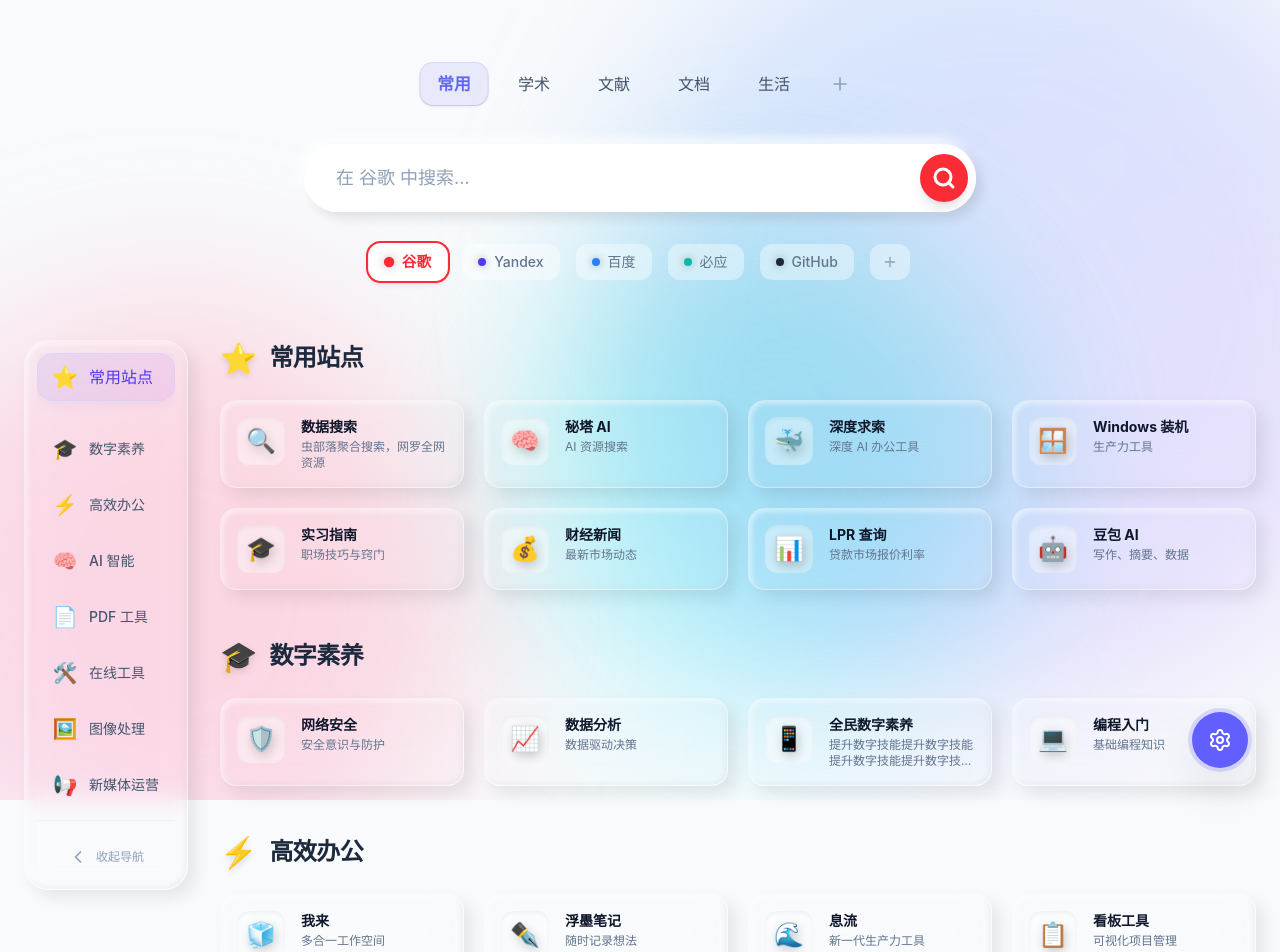
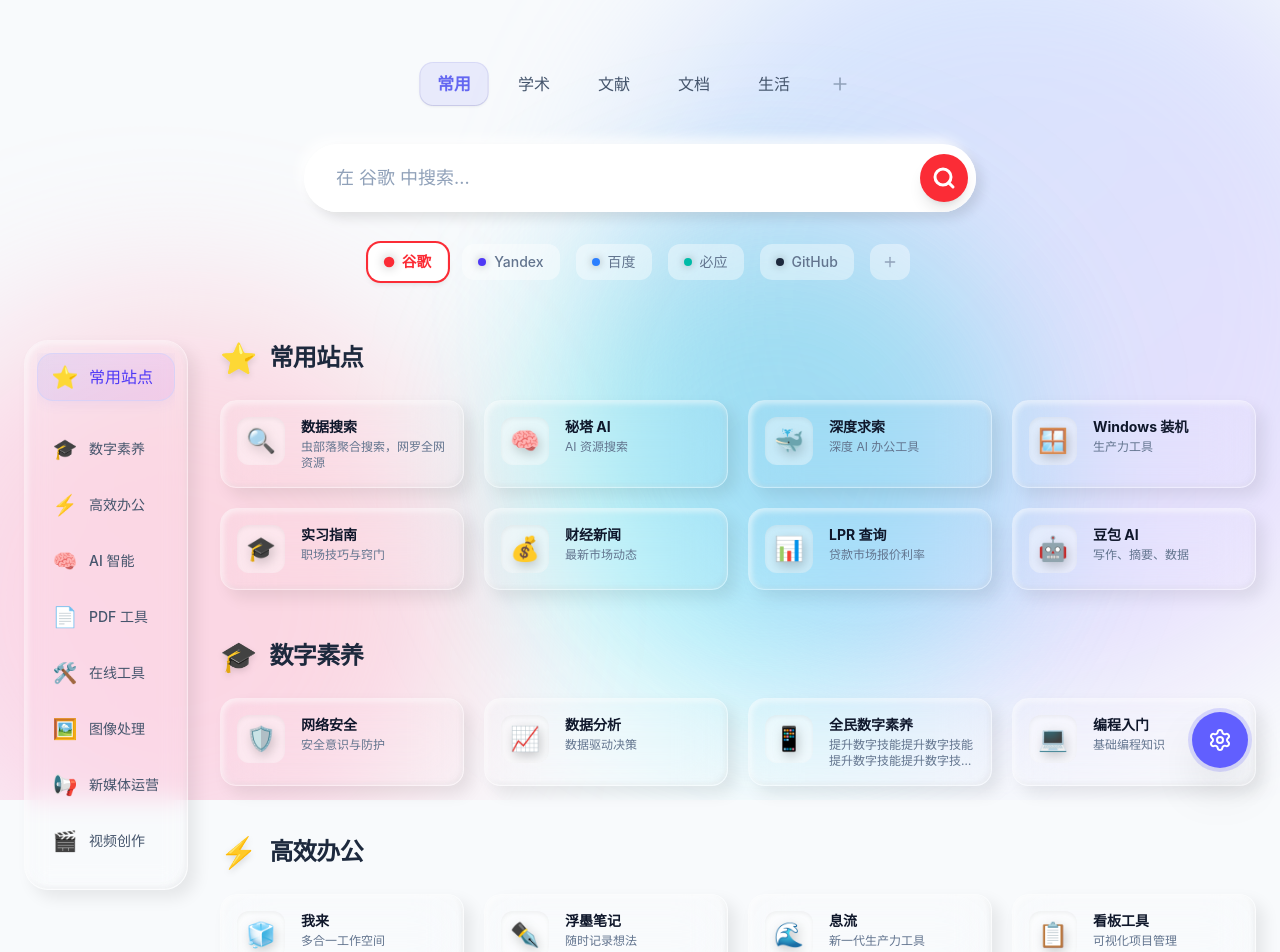
Before and after one commit to mkbkakwk/MyNav, a React (Vite) app: page / in a window 1280 px wide. Shown: the top 952 px of the page. Built offline with nearby package versions, Linux system fonts and the light colour scheme.

Commit message:
feat(sidebar): 移除收起导航功能,侧边栏固定展开

```diff
--- a/src/App.tsx
+++ b/src/App.tsx
@@ -152,7 +152,6 @@ const App: React.FC = () => {
 
   // Sort Mode State
   const [isSortMode, setIsSortMode] = useState(false);
-  const [isCollapsed, setIsCollapsed] = useState(false);
   const [activeId, setActiveId] = useState<string | null>(null);
   const [draggedWidth, setDraggedWidth] = useState<number | null>(null);
 
@@ -171,7 +170,6 @@ const App: React.FC = () => {
 
   // Dynamic layout calculations
   const sidebarExpandedWidth = 256;
-  const sidebarCollapsedWidth = 80;
   const cardWidth = 260;
   const minGap = 20;
   const padding = 48; // px-6 * 2
@@ -187,8 +185,8 @@ const App: React.FC = () => {
   const gridWidthAtMinGap = numCols * cardWidth + (numCols - 1) * minGap;
   const containerMaxWidth = Math.max(usableWidth, gridWidthAtMinGap + sidebarExpandedWidth + sidebarToGridGap + padding);
 
-  // Rule 3: Calculate dynamic gap to keep column count same when sidebar collapses
-  const currentSidebarWidth = isCollapsed ? sidebarCollapsedWidth : sidebarExpandedWidth;
+  // Rule 3: Calculate dynamic gap based on the (always expanded) sidebar width
+  const currentSidebarWidth = sidebarExpandedWidth;
   const availableGridWidth = containerMaxWidth - currentSidebarWidth - sidebarToGridGap - padding;
   const dynamicGap = numCols > 1 ? (availableGridWidth - numCols * cardWidth) / (numCols - 1) : minGap;
 
@@ -487,8 +485,6 @@ const App: React.FC = () => {
       >
         <Sidebar
           externalSections={sections}
-          isCollapsed={isCollapsed}
-          setIsCollapsed={setIsCollapsed}
         />
 
         <main className="flex-1 min-w-0 space-y-12">
--- a/src/components/Sidebar.tsx
+++ b/src/components/Sidebar.tsx
@@ -1,12 +1,9 @@
 import React, { useState, useEffect, useRef } from 'react';
-import { ChevronLeft } from 'lucide-react';
 import { smoothScrollTo } from '../utils/scroll';
 import type { SectionData } from '../types';
 
 interface SidebarViewProps {
   active: string;
-  isCollapsed: boolean;
-  setIsCollapsed: (value: boolean) => void;
   handleNavClick: (e: React.MouseEvent<HTMLAnchorElement>, id: string) => void;
   sections: SectionData[];
   indicatorStyle?: { top: number; height: number; opacity: number };
@@ -19,8 +16,6 @@ interface SidebarViewProps {
 
 const SidebarView: React.FC<SidebarViewProps> = ({
   active,
-  isCollapsed,
-  setIsCollapsed,
   handleNavClick,
   sections,
   indicatorStyle,
@@ -68,19 +63,13 @@ const SidebarView: React.FC<SidebarViewProps> = ({
                   ? 'text-indigo-600 dark:text-indigo-300'
                   : 'text-slate-600 dark:text-slate-400 hover:bg-white/60 dark:hover:bg-slate-700/60 hover:text-primary'
                   } ${index === 0 ? 'mb-6' : ''}`}
-                title={isCollapsed ? item.title : undefined}
                 tabIndex={isGhost ? -1 : 0}
               >
                 <span className={`flex items-center justify-center w-6 h-6 shrink-0 transition-transform duration-300 ${active === item.id ? 'scale-110' : 'group-hover:scale-110'}`}>
                   <span className="text-xl leading-none select-none">{item.icon}</span>
                 </span>
 
-                <span
-                  className={`whitespace-nowrap overflow-hidden transition-all duration-500 ease-[cubic-bezier(0.25,0.8,0.25,1)] ${isCollapsed
-                    ? 'max-w-0 opacity-0 ml-0'
-                    : 'max-w-[300px] opacity-100 ml-3'
-                    }`}
-                >
+                <span className="whitespace-nowrap overflow-hidden transition-all duration-500 ease-[cubic-bezier(0.25,0.8,0.25,1)] max-w-[300px] opacity-100 ml-3">
                   <span className={`block font-medium ${index === 0 ? 'text-base font-bold' : 'text-sm'}`}>
                     {item.title}
                   </span>
@@ -90,26 +79,6 @@ const SidebarView: React.FC<SidebarViewProps> = ({
           </div>
         </div>
 
-        <div className="mt-auto pt-4 border-t border-slate-200/50 dark:border-slate-700/50 w-full flex justify-center z-10 relative bg-inherit">
-          <button
-            onClick={() => setIsCollapsed(!isCollapsed)}
-            className="group flex items-center justify-center w-full py-2.5 rounded-xl text-slate-400 hover:text-slate-600 dark:hover:text-slate-200 hover:bg-white/50 dark:hover:bg-slate-800/50 transition-all duration-300"
-            tabIndex={isGhost ? -1 : 0}
-          >
-            <div className={`transition-transform duration-500 ease-[cubic-bezier(0.25,0.8,0.25,1)] ${isCollapsed ? 'rotate-180' : 'rotate-0'}`}>
-              <ChevronLeft size={20} />
-            </div>
-
-            <span
-              className={`whitespace-nowrap overflow-hidden transition-all duration-500 ease-[cubic-bezier(0.25,0.8,0.25,1)] text-xs font-medium ${isCollapsed
-                ? 'max-w-0 opacity-0 ml-0'
-                : 'max-w-[100px] opacity-100 ml-2'
-                }`}
-            >
-              收起导航
-            </span>
-          </button>
-        </div>
       </nav>
     </aside>
   );
@@ -117,11 +86,9 @@ const SidebarView: React.FC<SidebarViewProps> = ({
 
 interface SidebarProps {
   externalSections: SectionData[];
-  isCollapsed: boolean;
-  setIsCollapsed: (value: boolean) => void;
 }
 
-const Sidebar: React.FC<SidebarProps> = ({ externalSections, isCollapsed, setIsCollapsed }) => {
+const Sidebar: React.FC<SidebarProps> = ({ externalSections }) => {
   const [active, setActive] = useState(externalSections[0]?.id || 'fav');
   const [isManualScroll, setIsManualScroll] = useState(false);
   const [indicatorStyle, setIndicatorStyle] = useState({ top: 0, height: 48, opacity: 0 });
@@ -175,7 +142,7 @@ const Sidebar: React.FC<SidebarProps> = ({ externalSections, isCollapsed, setIsC
       clearTimeout(timeout);
       window.removeEventListener('resize', updateIndicator);
     };
-  }, [active, isCollapsed, externalSections]);
+  }, [active, externalSections]);
 
   const handleNavClick = (e: React.MouseEvent<HTMLAnchorElement>, id: string) => {
     e.preventDefault();
@@ -196,8 +163,6 @@ const Sidebar: React.FC<SidebarProps> = ({ externalSections, isCollapsed, setIsC
 
   const sharedProps = {
     active,
-    isCollapsed,
-    setIsCollapsed,
     handleNavClick,
     sections: externalSections
   };
```
